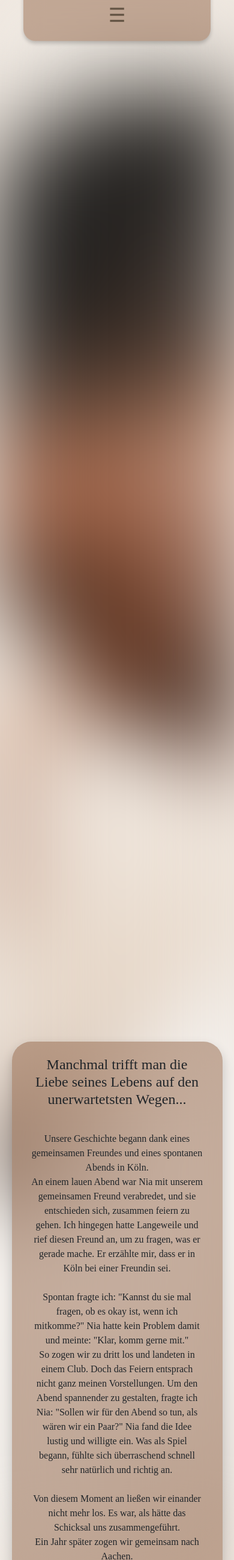
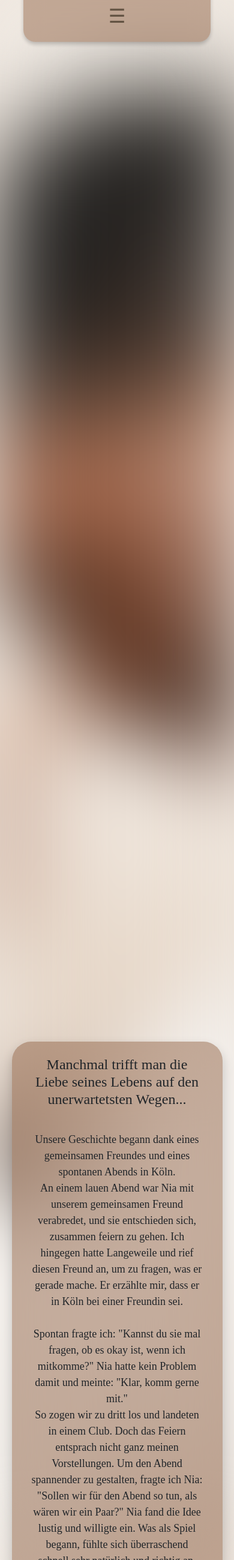
Before and after one commit to nico-fst/dabstar-wedding.de, a Django app: page / in a window 390 px wide. Shown: the whole page at 60% size. Run offline with Django 4.2, Linux system fonts and the light colour scheme; some libraries are stand-ins or nearby versions; some web fonts are replaced.

Commit message:
[Responsive] font-size 16px -> 18px

```diff
--- a/dabstar_wedsite/wedsite/static/wedsite/styles_nico.css
+++ b/dabstar_wedsite/wedsite/static/wedsite/styles_nico.css
@@ -59,7 +59,7 @@ body {
 
 @media (max-width: 880px) {
     body {
-        font-size: 16px;
+        font-size: 18px;
     }
 }
 
```
